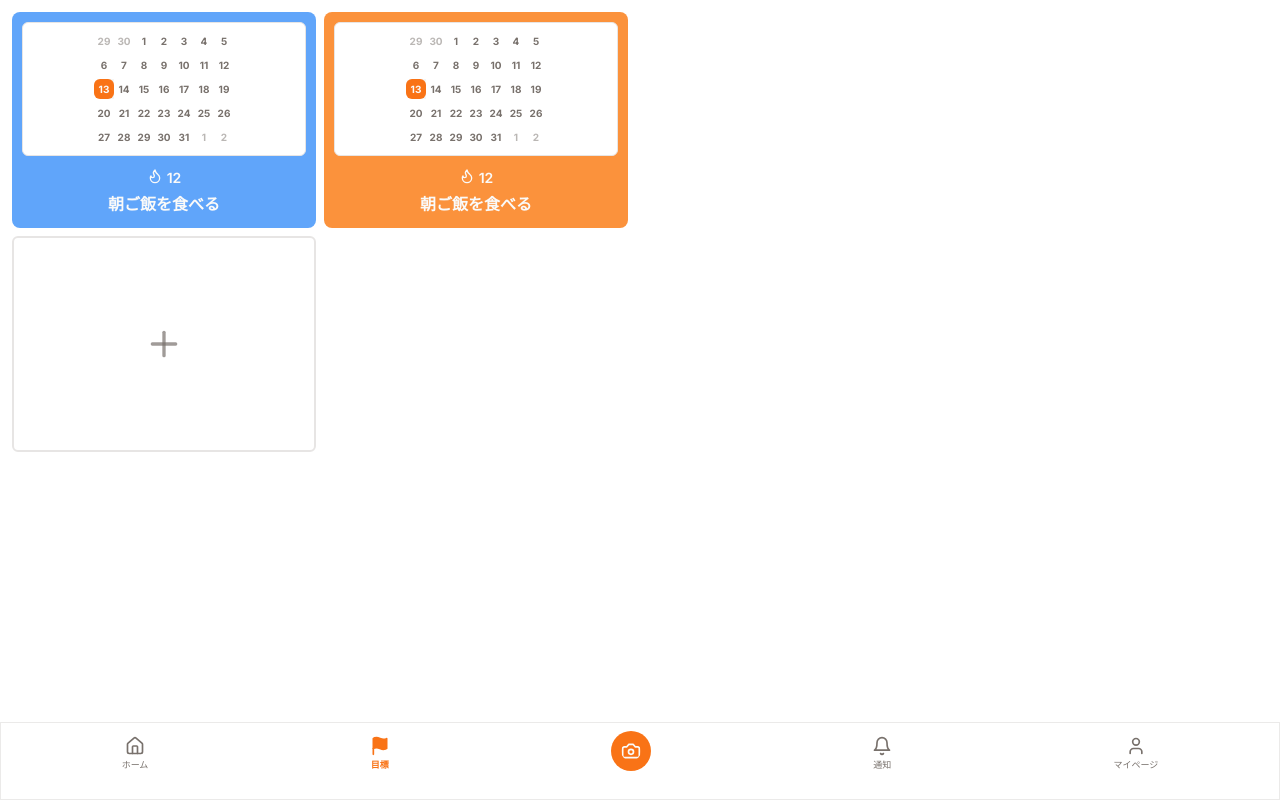
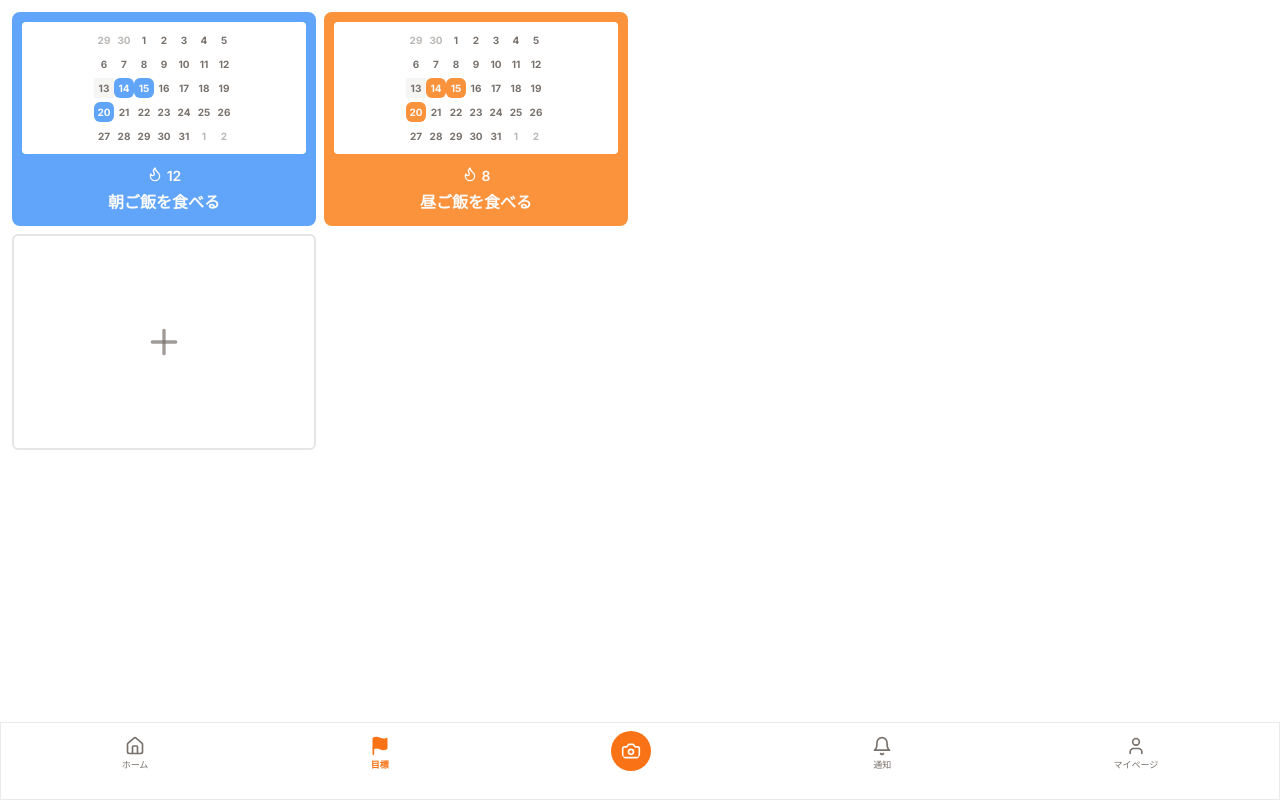
Before and after one commit to SomaTakata/habit, a Next.js app in the folder webapp/: page /goal in a window 1280 px wide. Built offline with nearby package versions, Linux system fonts and the light colour scheme.

Commit message:
習慣をした日の日付をハイライトとして表示

```diff
--- a/webapp/src/features/Goal/GoalCalendar.tsx
+++ b/webapp/src/features/Goal/GoalCalendar.tsx
@@ -3,7 +3,6 @@
 import * as React from "react";
 import { DayPicker } from "react-day-picker";
 import { cn } from "@/lib/utils";
-import { buttonVariants } from "@/components/ui/button";
 
 export type CalendarProps = React.ComponentProps<typeof DayPicker>;
 
@@ -17,7 +16,7 @@ function GoalCalendar({
     <DayPicker
       showOutsideDays={showOutsideDays}
       className={cn(
-        "flex items-center justify-center px-1 py-2 pt-1 w-full max-w-full bg-white rounded-sm", // w-full と max-w-full で親にフィット
+        "flex items-center justify-center px-1 py-2 pt-1 w-full max-w-full bg-white rounded-sm",
         className
       )}
       classNames={{
@@ -29,18 +28,16 @@ function GoalCalendar({
         nav_button: "hidden",
         nav_button_previous: "hidden",
         nav_button_next: "hidden",
-        table: "border-collapse w-full", // w-full でテーブルも親に合わせる
+        table: "border-collapse w-full",
         head_row: "hidden",
         head_cell: "hidden",
         row: "flex w-full mt-1",
-        cell: "h-5 w-5 text-center text-[10px] p-0 relative [&:has([aria-selected].day-range-end)]:rounded-r-md [&:has([aria-selected].day-outside)]:bg-accent/50 [&:has([aria-selected])]:bg-accent first:[&:has([aria-selected])]:rounded-l-md last:[&:has([aria-selected])]:rounded-r-md focus-within:relative focus-within:z-20",
+        cell: "h-5 w-5 text-center  text-[10px] p-0 relative [&:has([aria-selected].day-range-end)]:rounded-r-md [&:has([aria-selected].day-outside)]:bg-accent/50 [&:has([aria-selected])]:bg-accent first:[&:has([aria-selected])]:rounded-l-md last:[&:has([aria-selected])]:rounded-r-md focus-within:relative focus-within:z-20",
         day: cn(
-          buttonVariants({ variant: "ghost" }),
-          "h-5 w-5 p-0 font-bold text-[10px] text-muted-foreground aria-selected:opacity-100"
+          "h-5 w-5 p-0 font-bold flex items-center justify-center text-[10px] text-muted-foreground aria-selected:opacity-100"
         ),
         day_range_end: "day-range-end",
-        day_selected:
-          "bg-primary text-primary-foreground hover:bg-primary hover:text-primary-foreground focus:bg-primary focus:text-primary-foreground",
+        day_selected: ``,
         day_today: "bg-accent text-accent-foreground",
         day_outside:
           "day-outside text-muted-foreground opacity-50 aria-selected:bg-accent/50 aria-selected:text-muted-foreground aria-selected:opacity-30",
--- /dev/null
+++ b/webapp/src/features/Goal/GoalCard.tsx
@@ -0,0 +1,43 @@
+import * as React from "react";
+import { Flame } from "lucide-react";
+import { GoalCalendar } from "./GoalCalendar";
+
+interface GoalCardProps {
+  color: string;
+  goalText: string;
+  count: number;
+}
+
+const GoalCard: React.FC<GoalCardProps> = ({ color, goalText, count }) => {
+  const highlightedDates = [
+    new Date(2024, 9, 14),
+    new Date(2024, 9, 15),
+    new Date(2024, 9, 20),
+  ];
+
+  console.log(highlightedDates);
+  console.log(new Date());
+  return (
+    <div
+      className={`flex flex-col items-stretch p-2.5 pb-3 gap-3 ${color} rounded-lg max-w-full`}
+    >
+      <GoalCalendar
+        modifiers={{
+          highlighted: highlightedDates,
+        }}
+        modifiersClassNames={{
+          highlighted: `${color} text-primary-foreground rounded-md`,
+        }}
+      />
+      <div className="flex flex-col gap-1 text-primary-foreground">
+        <div className="flex gap-1 justify-center">
+          <Flame size={16} />
+          <p className="text-sm font-semibold">{count}</p>
+        </div>
+        <p className="text-base font-bold text-center">{goalText}</p>
+      </div>
+    </div>
+  );
+};
+
+export default GoalCard;
--- a/webapp/src/features/Goal/GoalPage.tsx
+++ b/webapp/src/features/Goal/GoalPage.tsx
@@ -1,47 +1,17 @@
 "use client";
 
 import * as React from "react";
-import { GoalCalendar } from "./GoalCalendar";
-import { Flame, Plus } from "lucide-react";
+import { Plus } from "lucide-react";
+import GoalCard from "./GoalCard";
 
 const GoalPage = () => {
-  const [date, setDate] = React.useState<Date | undefined>(new Date());
-
   return (
     <div className="grid grid-cols-2 gap-2 justify-between p-3 pb-4">
       {/* GoalCard 1 */}
-      <div className="flex flex-col items-stretch p-2.5 pb-3 gap-3 bg-blue-400 rounded-lg max-w-full">
-        <GoalCalendar
-          mode="single"
-          selected={date}
-          onSelect={setDate}
-          className="rounded-md border w-full" // w-full で幅を親に合わせる
-        />
-        <div className="flex flex-col gap-1 text-primary-foreground">
-          <div className="flex gap-1 justify-center">
-            <Flame size={16} />
-            <p className="text-sm font-semibold">12</p>
-          </div>
-          <p className="text-base font-bold text-center">朝ご飯を食べる</p>
-        </div>
-      </div>
+      <GoalCard color="bg-blue-400" goalText="朝ご飯を食べる" count={12} />
 
       {/* GoalCard 2 */}
-      <div className="flex flex-col items-stretch p-2.5 pb-3  gap-3 bg-orange-400 rounded-lg max-w-full">
-        <GoalCalendar
-          mode="single"
-          selected={date}
-          onSelect={setDate}
-          className="rounded-md border w-full" // w-full で幅を親に合わせる
-        />
-        <div className="flex flex-col gap-1 text-primary-foreground">
-          <div className="flex gap-1 justify-center">
-            <Flame size={16} />
-            <p className="text-sm font-semibold">12</p>
-          </div>
-          <p className="text-base font-bold text-center">朝ご飯を食べる</p>
-        </div>
-      </div>
+      <GoalCard color="bg-orange-400" goalText="昼ご飯を食べる" count={8} />
 
       {/* プラスボタン (新しいGoalCardを追加) */}
       <div className="border-2 w-full h-[216px] rounded-md flex items-center justify-center">
```
